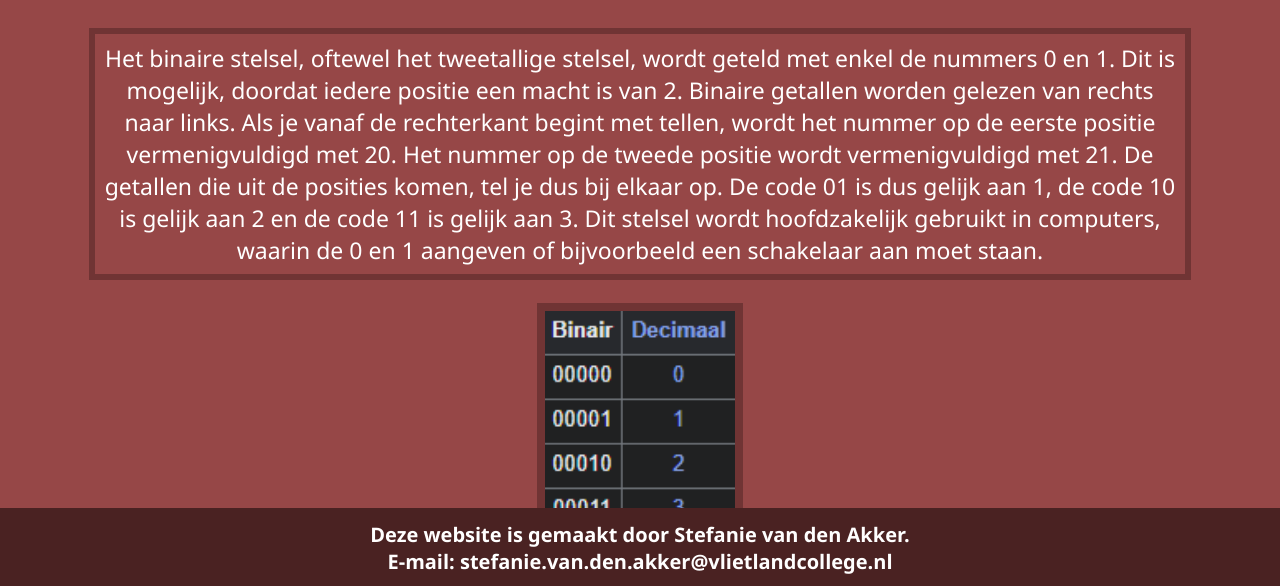
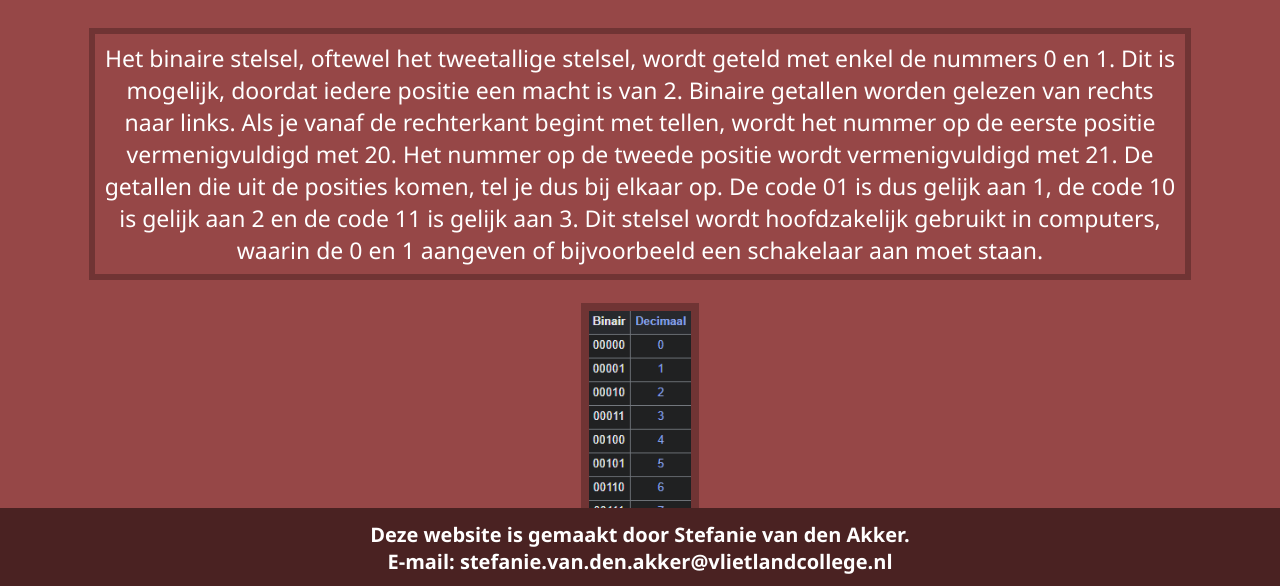
Before and after one commit to svdakkervlc/svdakkervlc.github.io, a plain HTML site: page html/binairstelsel.html in a window 1280 px wide. Shown: the part 212-798 px from the top of the page. Drawn offline with Linux system fonts and the light colour scheme.

Commit message:
binair stelsel foto

```diff
--- a/css/opmaak.css
+++ b/css/opmaak.css
@@ -108,3 +108,10 @@ li a:hover:not(.active) {
     border-width: 1vh;
     width: 15%;
 }
+
+.tellen {
+    border: solid;
+    border-color: #703434;
+    border-width: 1vh;
+    width: 8%;
+}
--- a/html/binairstelsel.html
+++ b/html/binairstelsel.html
@@ -18,7 +18,7 @@
         <p>
             Het binaire stelsel, oftewel het tweetallige stelsel, wordt geteld met enkel de nummers 0 en 1. Dit is mogelijk, doordat iedere positie een macht is van 2. Binaire getallen worden gelezen van rechts naar links. Als je vanaf de rechterkant begint met tellen, wordt het nummer op de eerste positie vermenigvuldigd met 20. Het nummer op de tweede positie wordt vermenigvuldigd met 21. De getallen die uit de posities komen, tel je dus bij elkaar op. De code 01 is dus gelijk aan 1, de code 10 is gelijk aan 2 en de code 11 is gelijk aan 3. Dit stelsel wordt hoofdzakelijk gebruikt in computers, waarin de 0 en 1 aangeven of bijvoorbeeld een schakelaar aan moet staan.
         </p>
-        <img  class="foto" src="/afbeeldingen/binairstelseltellen.png">
+        <img  class="tellen" src="/afbeeldingen/binairstelseltellen.png">
         <p>
 
         </p>
```
Also changed, not shown: afbeeldingen/persona.jpg (deleted).
